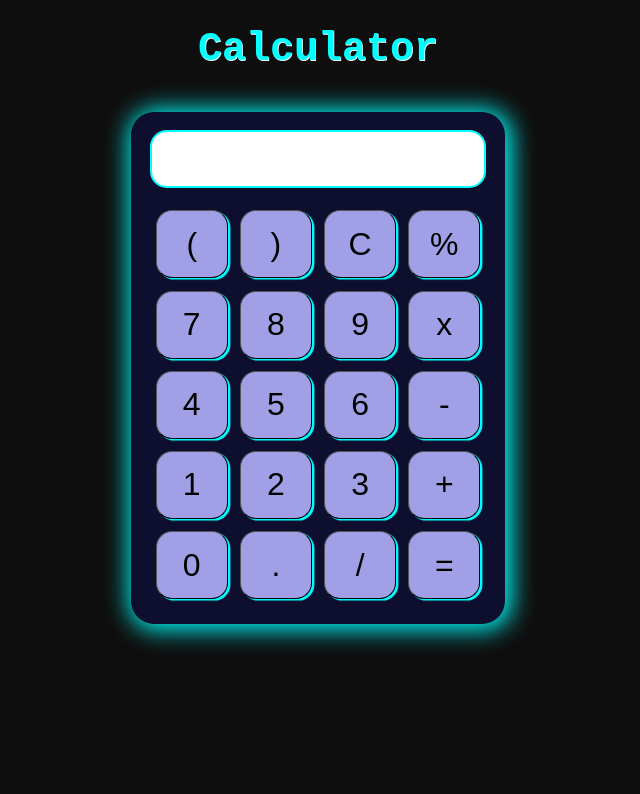
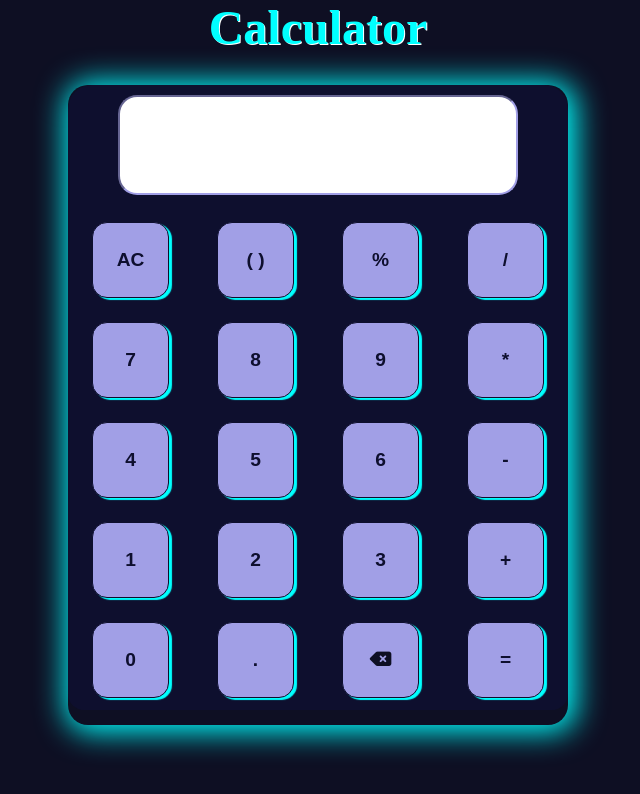
Before and after one commit to nimitmore27/Calculator, a plain HTML site: page index.html in a window 1280 px wide. Shown: the whole page, without its empty margins (322-962 px from the left). Drawn offline with Linux system fonts and the light colour scheme.

Commit message:
Version 2 with improved logic and design

```diff
--- a/index.html
+++ b/index.html
@@ -3,53 +3,49 @@
 
 <head>
     <meta charset="UTF-8">
+    <meta http-equiv="X-UA-Compatible" content="IE=edge">
     <meta name="viewport" content="width=device-width, initial-scale=1.0">
-    <meta http-equiv="X-UA-Compatible" content="ie=edge">
+    <title>Calculator</title>
     <link rel="stylesheet" href="style.css">
-    <title>Cal-C</title>
+    <script src="https://kit.fontawesome.com/f462297f0f.js" crossorigin="anonymous"></script>
 </head>
 
-<body id="bd">
+<body>
+    <header>Calculator</header>
     <div class="container">
-            <h1>Calculator</h1>
-        <div class="calculator">
-            <input type="text" name="screen" id="screen" readonly>
-            <table>
-                <tr>
-                    <td><button>(</button></td>
-                    <td><button>)</button></td>
-                    <td><button>C</button></td>
-                    <td><button>%</button></td>
-                </tr>
-                <tr>
-                    <td><button>7</button></td>
-                    <td><button>8</button></td>
-                    <td><button>9</button></td>
-                    <td><button>x</button></td>
-                </tr>
-                <tr>
-                    <td><button>4</button></td>
-                    <td><button>5</button></td>
-                    <td><button>6</button></td>
-                    <td><button>-</button></td>
-                </tr>
-                <tr>
-                    <td><button>1</button></td>
-                    <td><button>2</button></td>
-                    <td><button>3</button></td>
-                    <td><button>+</button></td>
-                </tr>
-                <tr>
-                    <td><button>0</button></td>
-                    <td><button>.</button></td>
-                    <td><button>/</button></td>
-                    <td><button>=</button></td>
-                </tr>
-            </table>
+        <div class="display">
+            <input type="text" name="inpdisplay" id="inpdisplay" readonly>
+        </div>
+        <div class="keypad">
+            <div class="up comman">
+                <button id="clear" class="green">AC</button>
+                <button class="print blue">( )</button>
+                <button class="print blue">%</button>
+                <button class="print blue">/</button>
+            </div>
+            <div class="midleft comman">
+                <button class="print lightbg">7</button>
+                <button class="print lightbg">8</button>
+                <button class="print lightbg">9</button>
+                <button class="print lightbg">4</button>
+                <button class="print lightbg">5</button>
+                <button class="print lightbg">6</button>
+                <button class="print lightbg">1</button>
+                <button class="print lightbg">2</button>
+                <button class="print lightbg">3</button>
+                <button class="print lightbg">0</button>
+                <button class="print lightbg">.</button>
+                <button id="bkspc" class="lightbg"><i class="fa-solid fa-delete-left"></i></button>
+            </div>
+            <div class="right comman">
+                <button class="print blue">*</button>
+                <button class="print blue">-</button>
+                <button class="print blue">+</button>
+                <button id="equals">=</button>
+            </div>
         </div>
     </div>
-
+    <script src="script.js"></script>
 </body>
-<script src="script.js"></script>
 
 </html>
--- a/script.js
+++ b/script.js
@@ -1,51 +1,106 @@
-let screen = document.getElementById('screen');
-let buttons = document.querySelectorAll('button');
-let body = document.getElementById("bd");
-let screenValue = '';
-document.body.style.zoom = "80%";
-body.addEventListener('keydown',(e)=>{
-    if (e.key == 'Enter') {
-        screenValue = screen.value;
-        screen.value = eval(screenValue);
-        screenValue = ''
+let body = document.querySelector('body');
+
+let display = document.getElementById('inpdisplay');
+
+let numop = Array.from(document.querySelectorAll('.print'));
+let bkspc = document.getElementById('bkspc');
+let clearbtn = document.getElementById("clear");
+let equals = document.getElementById('equals');
+
+let value = '';
+let len = 0;
+let brac = 0;
+window.onload = () => {
+    display.focus();
+    cleardisplay();
+}
+numop.forEach(element => {
+    element.onclick = () => {
+        append(element.innerText)
+    };
+});
+
+body.addEventListener('click', () => {
+    display.focus();
+})
+
+display.addEventListener('keydown', (e) => {
+    if ((e.key >= 0 && e.key <= 9) || (e.key == '+' || e.key == '-' || e.key == '*' || e.key == '/' || e.key == '.'))
+        append(e.key);
+    if (e.key == 'Backspace')
+        pop();
+    if (e.key == 'Enter')
+        calculate();
+});
+
+bkspc.onclick = pop;
+clearbtn.onclick = cleardisplay;
+equals.onclick = calculate;
+
+function append(element) {
+    errorsolver();
+    if (len == 0 && (element == 0 || element == ' ' || element == '/' || element == '*')) return;
+    if ((element == '*' || element == '/') && (value[len - 1] == '+' || value[len - 1] == '-')) return;
+    if ((element == '+' || element == '-') && (value[len - 1] == '+' || value[len - 1] == '-' || value[len - 1] == '*' || value[len - 1] == '/'))
+        len++, brac++, value += '(';
+    if (element == '( )') {
+        bracket();
+        return;
     }
-    else if (e.key >= '0' && e.key <= '9') {
-        screenValue += e.key;
-        screen.value = screenValue;
+    if (value[len - 1] == ')' && element >= 0 && element <= 9)
+        len++, value += '*'
+    len++, value += element, display.value = value;
+}
+
+function pop() {
+    value[len - 1] == ')' ? brac++ : value[len - 1] == '(' ? brac-- : 0;
+    len--;
+    value = value.slice(0, len);
+    display.value = value;
+}
+
+function cleardisplay() {
+    value = '', display.value = '', len = 0, brac = 0;
+}
+
+function calculate() {
+    errorsolver();
+    let ans = eval(value);
+    display.value = ans;
+    value = display.value;
+    len = value.length;
+}
+
+function errorsolver() {
+    if (value.includes("undefined"))
+        value = value.replace('undefined', '');
+    len = value.length;
+}
+
+function checkbracket() {
+    let count = 0;
+    for (let iterator of value) {
+        if (iterator == '(')
+            count++;
+        if (iterator == ')')
+            count--;
     }
-    else if (e.key == '+' || e.key == '-' || e.key == '*' || e.key == '/') {
-        buttonText = e.key;
-        screenValue += buttonText;
-        screen.value = screenValue;
-    }
-    else if (e.key == 'Backspace') {
-        const last = screenValue.length;
-        screenValue = screenValue.slice(0, last - 1);
-        screen.value = screenValue;
+    if (count == 0)
+        return calculate();
+    else
+        return false
+
+}
+function bracket() {
+    if ((brac > 0) && (value[len - 1] >= 0 && value[len - 1] <= 9 || (value[len - 1] == ')'))) {
+        value += ')', len++, display.value = value;
+        brac--;
+    } else if (value[len - 1] >= 0 && value[len - 1] <= 9 || value[len - 1] == ')') {
+        value = value + '*(', len++, display.value = value;
+        brac++;
     }
     else {
-        console.log(e.key);
+        value = value + '(', len++, display.value = value;
+        brac++;
     }
-});
-for (item of buttons) {
-    item.addEventListener('click', (e) => {
-        buttonText = e.target.innerText;
-        if (buttonText == 'x') {
-            buttonText = '*';
-            screenValue += buttonText;
-            screen.value = screenValue;
-        }
-        else if (buttonText == 'C') {
-            screenValue = "";
-            screen.value = screenValue;
-        }
-        else if (buttonText == '=') {
-            screen.value = eval(screenValue);
-            screenValue = ''
-        }
-        else {
-            screenValue += buttonText;
-            screen.value = screenValue;
-        }
-    })
 }
--- a/style.css
+++ b/style.css
@@ -1,56 +1,136 @@
-@import url('https://fonts.googleapis.com/css2?family=Ubuntu:ital@1&display=swap');
+* {
+    padding: 0px;
+    margin: 0px;
+    box-sizing: border-box;
+    color: var(--font);
+    font-weight: bold;
+}
+
+:root {
+    /* Google Calculator Colors */
+    /* --darkbg: #1f2024;
+    --lightbg: #2c3033;
+    --bluebg: #174fa6;
+    --greenbg: #255b42;
+    --font: #eaebee;
+    --border: #eaebee;*/
+
+    --darkbg: rgb(14, 15, 46);
+    --lightbg: #a19fe6;
+    --font : #0e0f23;
+    --border: #00ffff;
+
+}
 
 body {
-    background: #0f0e0e;
-    font-family: 'Ubuntu', sans-serif;
+    background-color: var(--font);
+    text-align: center;
 }
 
-h1 {
-    font-size: 50px;
+header {
+    font-size: 3rem;
     font-weight: bolder;
-    font-family: 'Courier New', Courier, monospace;
-    color: #00ffff;
+    color: var(--border);
     text-shadow: 1px 1px #fff;
-    margin-bottom: 50px;
+    user-select: none;
 }
 
 .container {
-    text-align: center;
-    margin-top: 23px
+    display: flex;
+    flex-direction: column;
+    align-items: center;
+    width: clamp(320px, 80vw, 500px);
+    height: clamp(500px, 80vh, 850px);
+    margin: auto;
+    box-shadow: 3px 2px 30px 5px var(--border);
+
+    border-radius: 20px;
+    padding-bottom: 15px;
+    margin-top: 30px;
 }
 
-input {
-    border-radius: 21px;
-    border: 3px solid #00ffff;
-    font-size: 34px;
-    height: 65px;
-    width: 410px;
-    outline: none;
-    margin-bottom: 20px;
+.display {
+    width: 100%;
+    height: 20%;
+    background-color: var(--darkbg);
+    border-top-left-radius: 1.5em;
+    border-top-right-radius: 1.5em;
 }
 
-.calculator {
-    background-color: rgb(14 15 46);
-    padding: 23px;
-    border-radius: 29px;
-    display: inline-block;
-    box-shadow: 3px 2px 30px 5px #00ffff;
+#inpdisplay {
+    margin: 10px;
+    height: 80%;
+    width: 80%;
+    font-size: clamp(2em, 3em, 4em);
+    /* background-color: var(--lightbg); for google color scheme */
+    border-color: var(--lightbg);
+    outline: none;
+    /* text-align: right; */
+    cursor: default;
+    border-radius: 0.4em;
 }
 
-table {
-    margin: auto;
+.keypad {
+    display: grid;
+    width: 100%;
+    height: 80%;
+    background-color: var(--darkbg);
+    border-bottom-left-radius: 1em;
+    border-bottom-right-radius: 1em;
 }
 
 button {
-    border-radius: 20px;
-    font-size: 40px;
-    background: #a19fe6;
-    width: 90px;
-    height: 85px;
-    margin: 6px;
-    box-shadow: 3px 2px 1px 0px #00ffff;
+    display: inline-flex;
+    justify-content: center;
+    align-items: center;
+    justify-self: center;
+    align-self: center;
+    width: 4em;
+    aspect-ratio: 1/1;
+    font-size: 1.2em;
+    border: 1px solid var(--darkbg);
+    border-radius: 15px;
+    cursor: pointer;
+    background-color: var(--lightbg);
+    box-shadow: 3px 2px 1px 0px var(--border);
+    color : var(--darkbg);
 }
 
 button:hover {
     background-color: #fff;
 }
+
+.up {
+    display: grid;
+    grid-area: 1 / 1 / 2 / 5;
+    grid-template-columns: repeat(4, 1fr);
+}
+
+.midleft {
+    display: grid;
+    grid-area: 2/1/6/4;
+    grid-template-columns: repeat(3, 1fr);
+}
+
+.right {
+    display: grid;
+    grid-area: 2/4/6/5;
+    grid-template-rows: repeat(4, 1fr);
+}
+
+/* Google Calculator Color Scheme */
+/* .blue {
+    background-color: var(--bluebg);
+}
+
+.green {
+    background-color: var(--greenbg);
+}
+
+.lightbg {
+    background-color: var(--lightbg);
+}
+
+#equals {
+    background-color: var(--bluebg);
+} */
```
